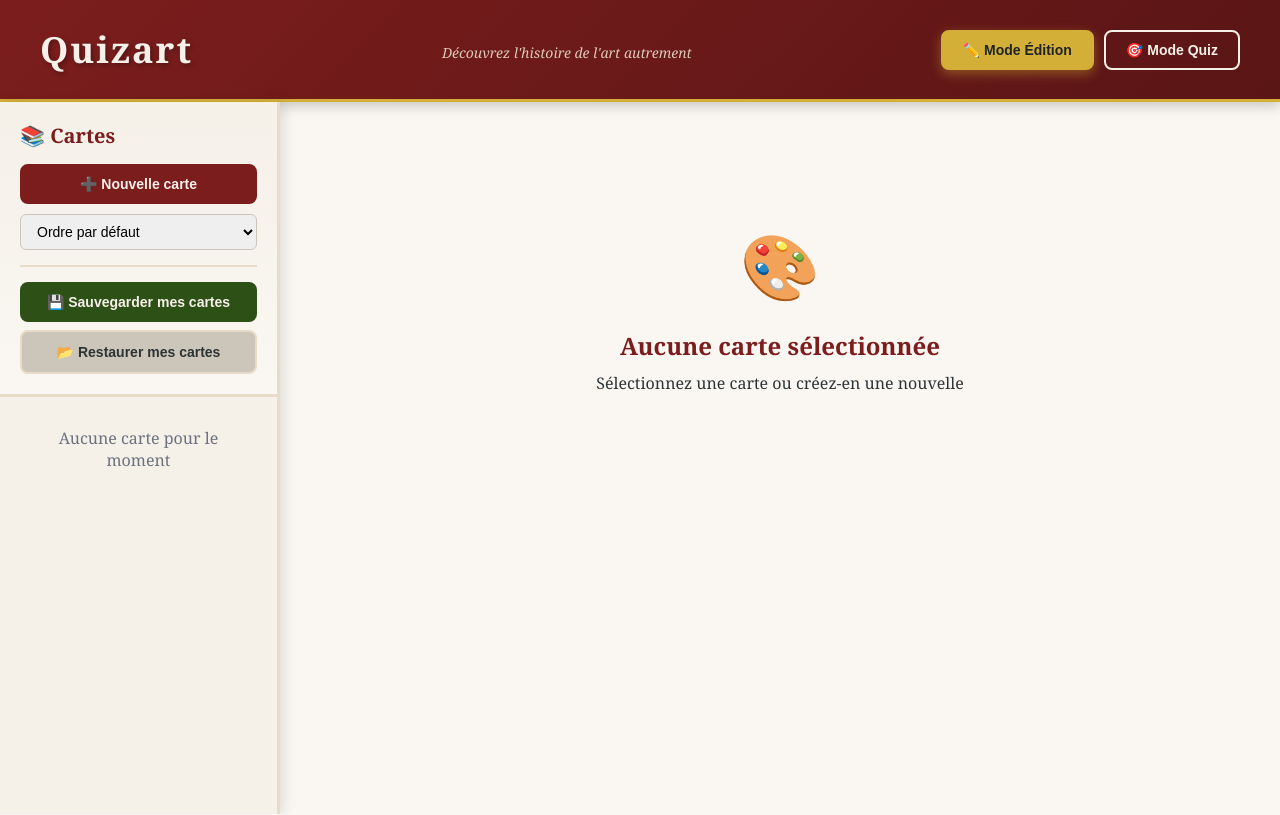
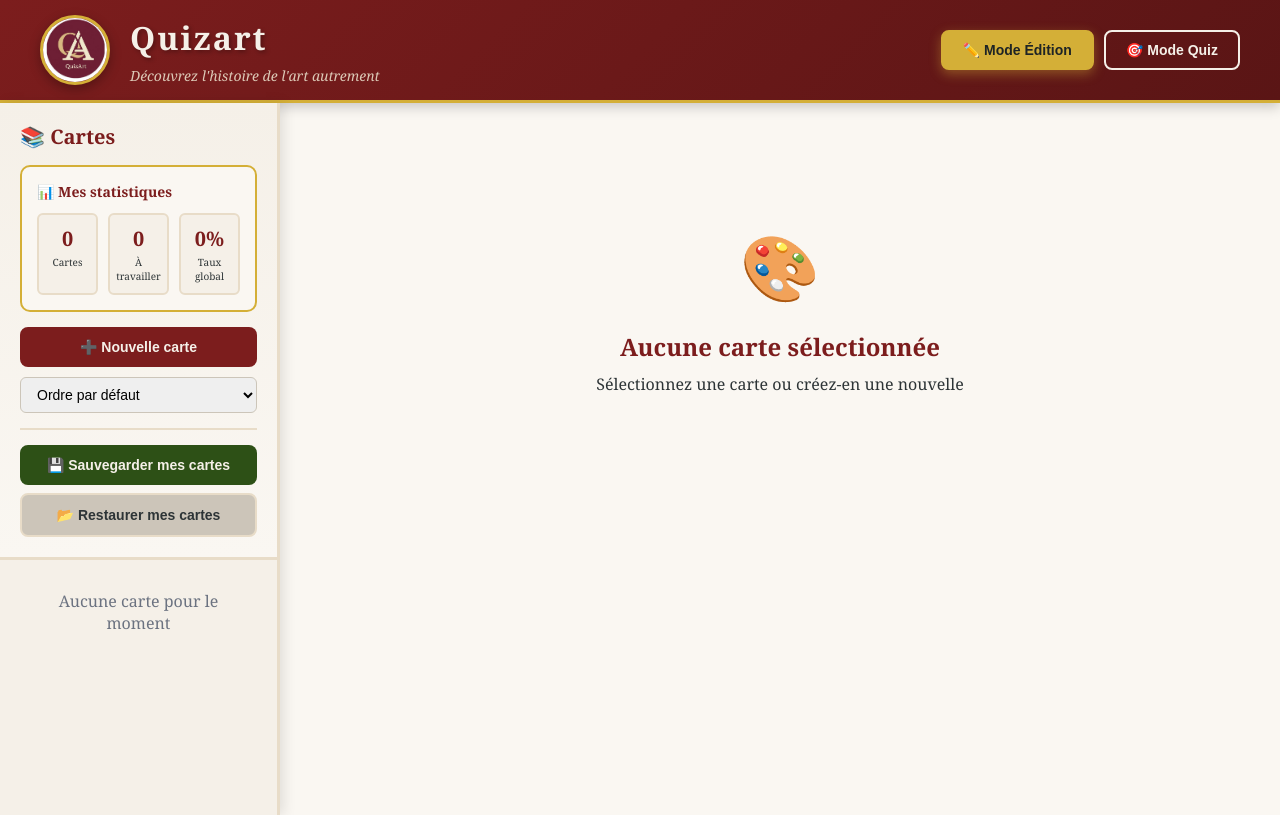
Before and after one commit to Flooowow/flashcard, a plain HTML site: page index.html in a window 1280 px wide. Drawn offline with Linux system fonts and the light colour scheme.

Commit message:
Add files via upload

```diff
--- a/index.html
+++ b/index.html
@@ -9,8 +9,13 @@
 <body>
   <!-- Header -->
   <header>
-    <h1>Quizart</h1>
-    <p class="tagline">Découvrez l'histoire de l'art autrement</p>
+    <div class="header-left">
+      <img src="logo.jpg" alt="QuizArt Logo" class="header-logo">
+      <div class="header-text">
+        <h1>Quizart</h1>
+        <p class="tagline">Découvrez l'histoire de l'art autrement</p>
+      </div>
+    </div>
     <div class="mode-toggle">
       <button id="editModeBtn" class="mode-btn active">✏️ Mode Édition</button>
       <button id="quizModeBtn" class="mode-btn">🎯 Mode Quiz</button>
@@ -24,6 +29,26 @@
       <aside class="cards-sidebar">
         <div class="sidebar-header">
           <h2>📚 Cartes</h2>
+
+          <!-- Statistiques globales -->
+          <div id="globalStats" class="global-stats">
+            <h3>📊 Mes statistiques</h3>
+            <div class="stats-mini-grid">
+              <div class="stat-mini-box">
+                <span class="stat-mini-number" id="globalTotalCards">0</span>
+                <span class="stat-mini-label">Cartes</span>
+              </div>
+              <div class="stat-mini-box">
+                <span class="stat-mini-number" id="globalToWork">0</span>
+                <span class="stat-mini-label">À travailler</span>
+              </div>
+              <div class="stat-mini-box">
+                <span class="stat-mini-number stat-success" id="globalSuccessRate">0%</span>
+                <span class="stat-mini-label">Taux global</span>
+              </div>
+            </div>
+          </div>
+
           <div class="sidebar-controls">
             <button id="addCardBtn" class="btn btn-primary">➕ Nouvelle carte</button>
             <select id="sortSelect" class="sort-select">
--- a/script.js
+++ b/script.js
@@ -45,12 +45,20 @@ function setupEventListeners() {
 
   // Mode quiz
   document.getElementById('verifyBtn').addEventListener('click', verifyAnswer);
+  document.getElementById('nextCardBtn').addEventListener('click', () => {
+    nextQuizCard();
+    quizAnswered = false;
+  });
 
   const quizInput = document.getElementById('quizInput');
 
-  // 🔧 GESTION AMÉLIORÉE DE LA TOUCHE ENTRÉE
-  quizInput.addEventListener('keypress', (e) => {
-    if (e.key === 'Enter') {
+  // 🔧 GESTION GLOBALE DE LA TOUCHE ENTRÉE (avec délégation au document)
+  document.addEventListener('keydown', (e) => {
+    // Vérifier qu'on est en mode quiz et que l'input est focusé ou que la carte quiz est visible
+    const quizCard = document.getElementById('quizCard');
+    const isQuizVisible = quizCard && quizCard.style.display !== 'none';
+
+    if (e.key === 'Enter' && isQuizVisible) {
       e.preventDefault();
 
       if (!quizAnswered) {
@@ -62,8 +70,6 @@ function setupEventListeners() {
       }
     }
   });
-
-  document.getElementById('nextCardBtn').addEventListener('click', nextQuizCard);
   document.getElementById('prevCardBtn').addEventListener('click', prevQuizCard);
   document.getElementById('restartQuizBtn').addEventListener('click', startQuiz);
   document.getElementById('viewHistoryBtn').addEventListener('click', showHistoryModal);
@@ -253,6 +259,7 @@ function saveCard() {
   renderCardsList();
   saveToLocalStorage();
   showToast('Carte enregistrée !', 'success');
+  updateGlobalStats();
 }
 
 async function deleteCard() {
@@ -407,6 +414,7 @@ function renderCardsList() {
         <p style="text-align: center; color: #6b7280;">Aucune carte pour le moment</p>
       </div>
     `;
+    updateGlobalStats();
     return;
   }
 
@@ -429,6 +437,33 @@ function renderCardsList() {
       </div>
     `;
   }).join('');
+
+  // 📊 Mettre à jour les stats globales
+  updateGlobalStats();
+}
+
+// 📊 NOUVELLE FONCTION : Calculer et afficher les statistiques globales
+function updateGlobalStats() {
+  const totalCards = cards.length;
+  const toWorkCards = cards.filter(c => c.toWork).length;
+
+  // Calculer le taux de réussite global
+  let totalPlayed = 0;
+  let totalCorrect = 0;
+
+  cards.forEach(card => {
+    if (card.stats) {
+      totalPlayed += card.stats.played;
+      totalCorrect += card.stats.correct;
+    }
+  });
+
+  const globalSuccessRate = totalPlayed > 0 ? Math.round((totalCorrect / totalPlayed) * 100) : 0;
+
+  // Mettre à jour l'affichage
+  document.getElementById('globalTotalCards').textContent = totalCards;
+  document.getElementById('globalToWork').textContent = toWorkCards;
+  document.getElementById('globalSuccessRate').textContent = globalSuccessRate + '%';
 }
 
 // ==================== QUIZ MODE ====================
--- a/style.css
+++ b/style.css
@@ -32,7 +32,7 @@ body {
 /* ==================== HEADER ==================== */
 header {
   background: linear-gradient(135deg, var(--burgundy) 0%, var(--dark-burgundy) 100%);
-  padding: 25px 40px;
+  padding: 15px 40px;
   display: flex;
   justify-content: space-between;
   align-items: center;
@@ -40,12 +40,34 @@ header {
   border-bottom: 3px solid var(--gold);
 }
 
+.header-left {
+  display: flex;
+  align-items: center;
+  gap: 20px;
+}
+
+.header-logo {
+  width: 70px;
+  height: 70px;
+  border-radius: 50%;
+  object-fit: cover;
+  border: 3px solid var(--gold);
+  box-shadow: 0 4px 12px rgba(0,0,0,0.3);
+}
+
+.header-text {
+  display: flex;
+  flex-direction: column;
+  gap: 2px;
+}
+
 header h1 {
-  font-size: 36px;
+  font-size: 32px;
   font-weight: 700;
   color: var(--cream);
   letter-spacing: 2px;
   text-shadow: 2px 2px 4px rgba(0,0,0,0.3);
+  margin: 0;
 }
 
 .tagline {
@@ -123,6 +145,51 @@ header h1 {
   margin-bottom: 15px;
   color: var(--burgundy);
   font-weight: 600;
+}
+
+/* Global Stats */
+.global-stats {
+  background: var(--light-cream);
+  border: 2px solid var(--gold);
+  border-radius: 10px;
+  padding: 15px;
+  margin-bottom: 15px;
+}
+
+.global-stats h3 {
+  font-size: 14px;
+  color: var(--burgundy);
+  margin-bottom: 12px;
+  font-weight: 600;
+}
+
+.stats-mini-grid {
+  display: grid;
+  grid-template-columns: repeat(3, 1fr);
+  gap: 10px;
+}
+
+.stat-mini-box {
+  background: var(--cream);
+  border: 2px solid var(--beige);
+  border-radius: 6px;
+  padding: 10px 5px;
+  text-align: center;
+}
+
+.stat-mini-number {
+  display: block;
+  font-size: 20px;
+  font-weight: 700;
+  color: var(--burgundy);
+  margin-bottom: 3px;
+}
+
+.stat-mini-label {
+  display: block;
+  font-size: 10px;
+  color: var(--anthracite);
+  font-weight: 500;
 }
 
 .sidebar-controls {
```
Also changed, not shown: logo.jpg (added).
